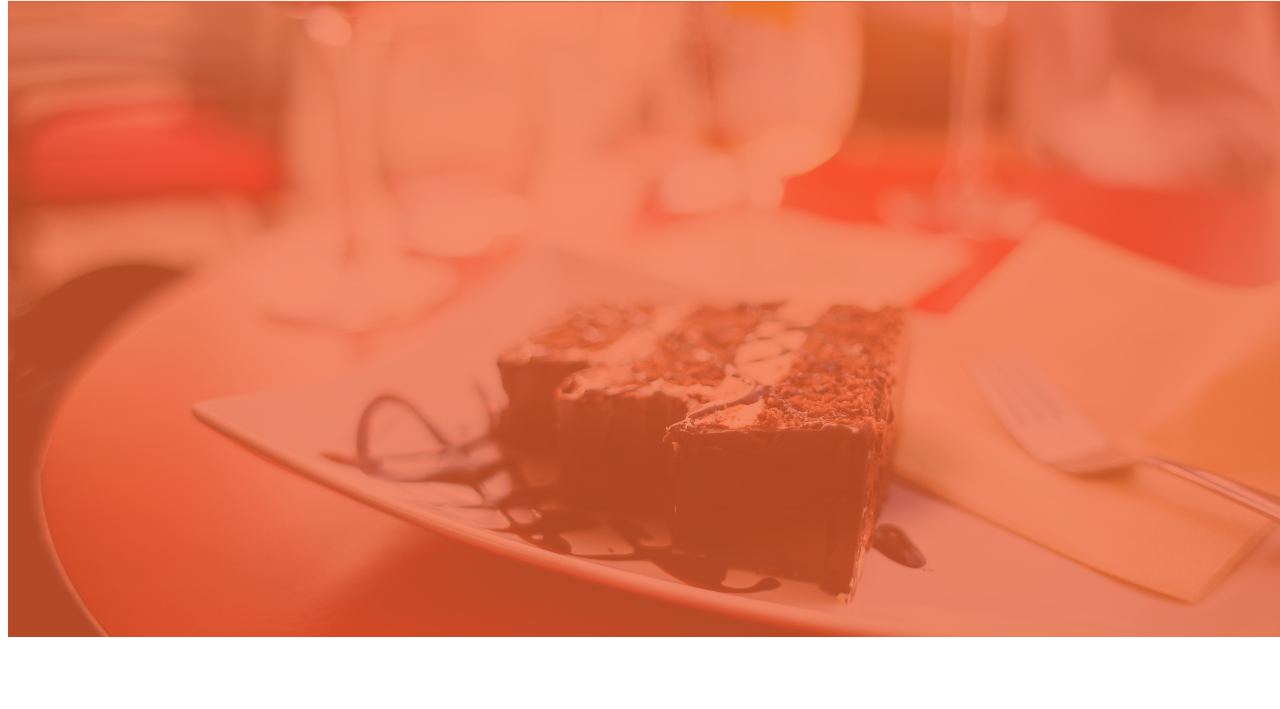
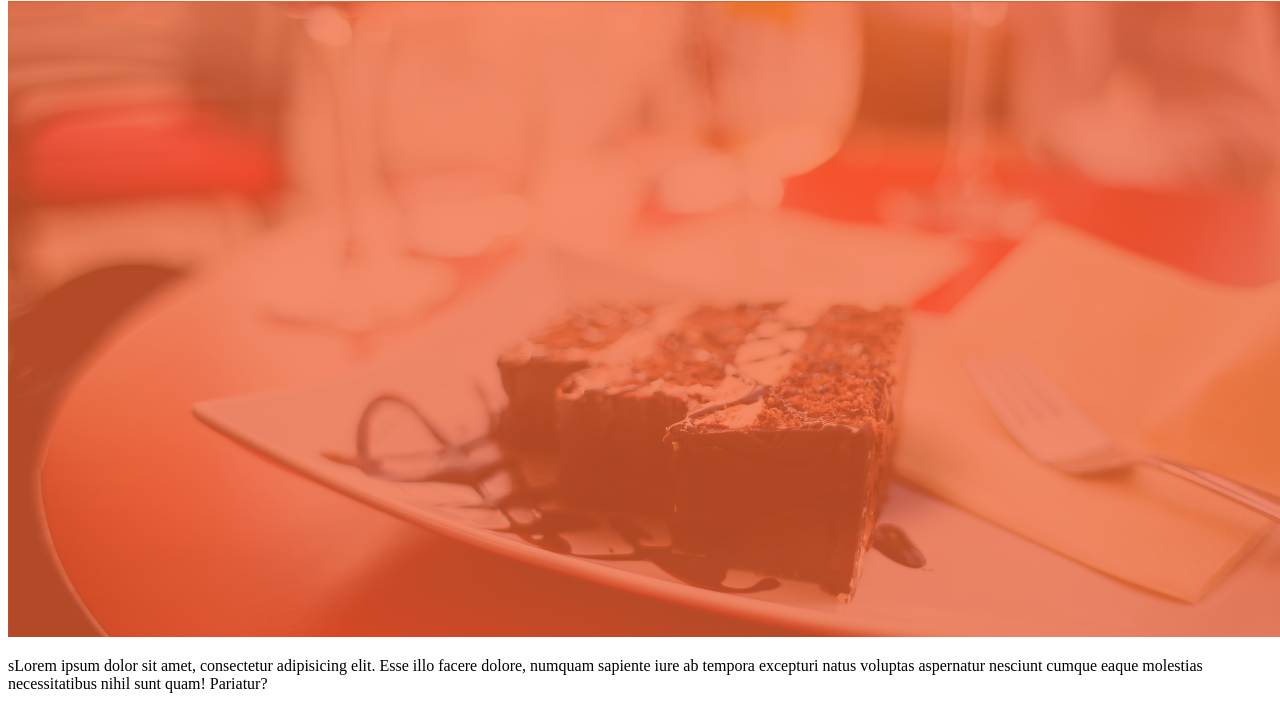
Before and after one commit to africanbushman/anita-s-kitchen, a plain HTML site: page index.html in a window 1280 px wide. Shown: the part 297-1006 px from the top of the page. Before the commit the page ends 946 px from the top, so only its background shows below. Drawn offline with Linux system fonts and the light colour scheme.

Commit message:
uploaded files

```diff
--- a/index.html
+++ b/index.html
@@ -13,6 +13,12 @@
     <img src="assets/logoBig.png" alt="">
     <img src="assets/backgrounds/landing.jpg" alt="">
       </div>
+      <div>
+        <p>
+
+          sLorem ipsum dolor sit amet, consectetur adipisicing elit. Esse illo facere dolore, numquam sapiente iure ab tempora excepturi natus voluptas aspernatur nesciunt cumque eaque molestias necessitatibus nihil sunt quam! Pariatur?
+        </p>
+      </div>
     </div>
   </div>
 
```
